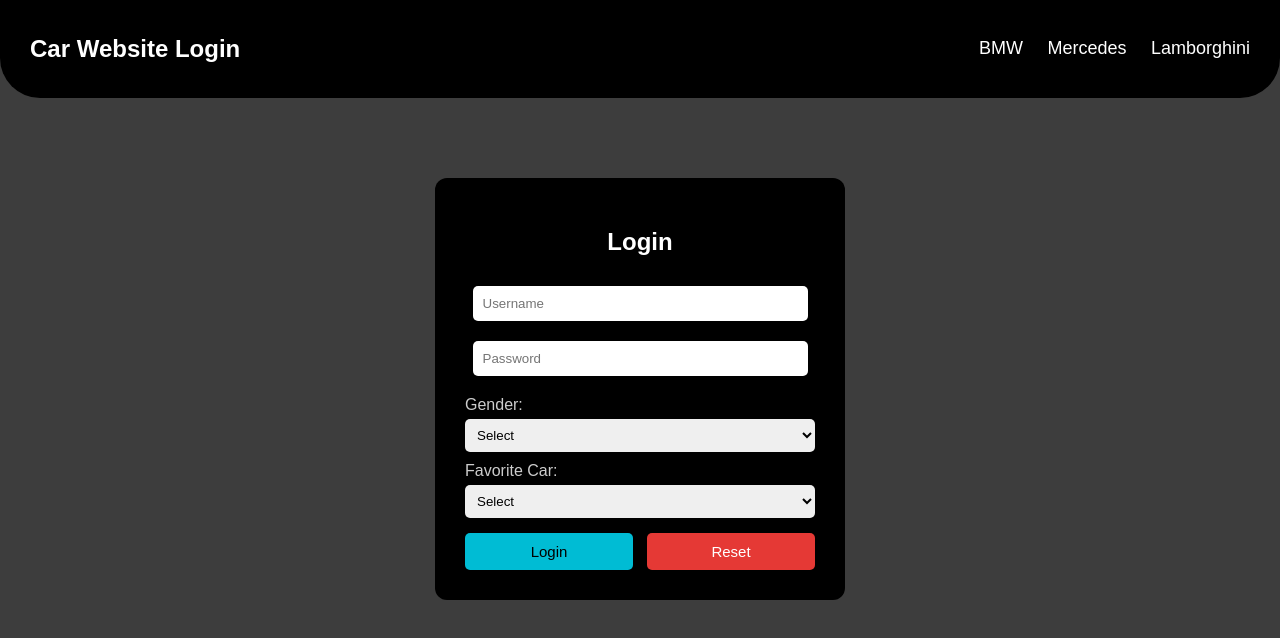
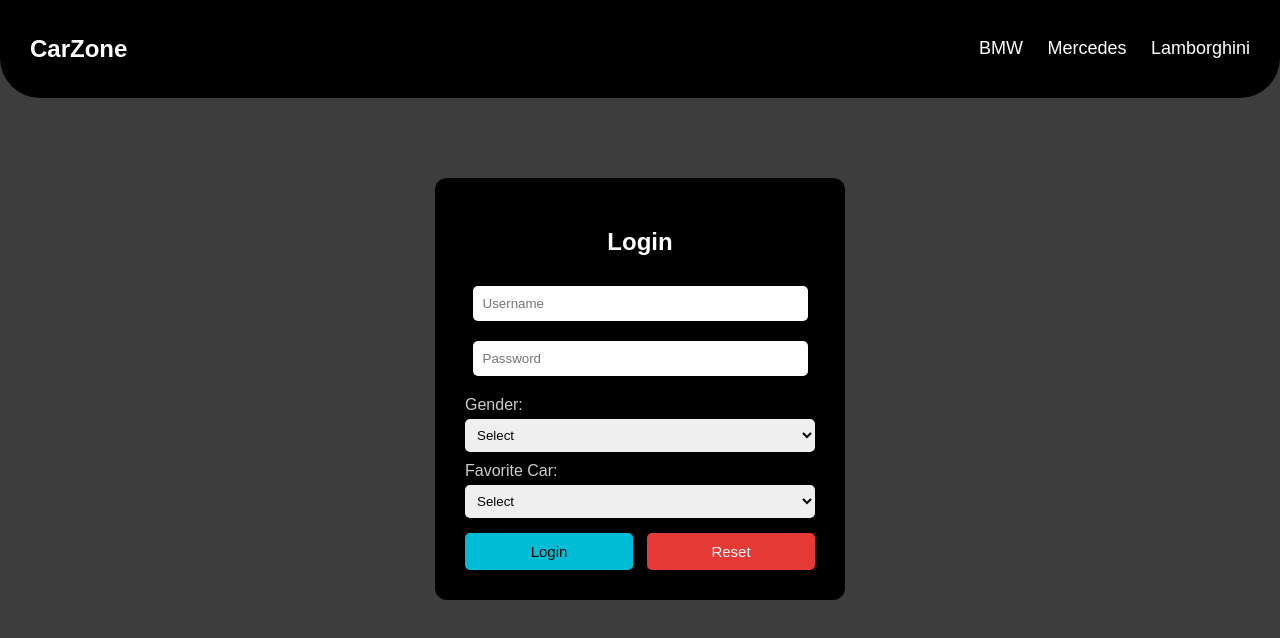
Before and after one commit to youssef200443-del/webpage-project, a plain HTML site: page index.html in a window 1280 px wide. Drawn offline with Linux system fonts and the light colour scheme.

Commit message:
Change header title to 'CarZone' in index.html

```diff
--- a/index.html
+++ b/index.html
@@ -9,7 +9,7 @@
 <body>
 
 <header>
-    <h2>Car Website Login</h2>
+    <h2>CarZone</h2>
 
     <nav>
         <a href="bmw.html">BMW</a>
```
